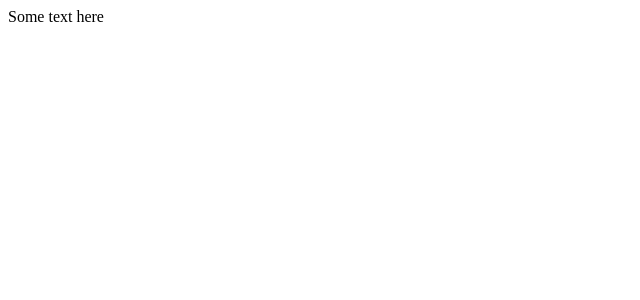
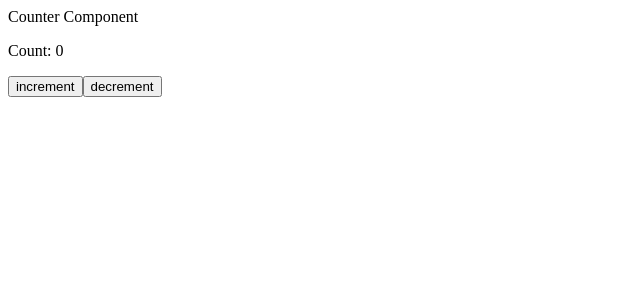
Before and after one commit to truelav/Advanced-School, a React app: page / in a window 1280 px wide. Shown: the top 300 px of the page, without its empty margins (0-640 px from the left). Built offline with nearby package versions, Linux system fonts and the light colour scheme.

Commit message:
src Folder | added basic counter components to test if react hooks and react imports work

```diff
--- /dev/null
+++ b/src/components/Counter.tsx
@@ -0,0 +1,20 @@
+import { useState } from "react";
+
+export const Counter = () => {
+  const [count, setCount] = useState(0);
+
+  const incrementCount = () => {
+    setCount(count + 1);
+  };
+  const decrementCount = () => {
+    setCount(count - 1);
+  };
+
+  return (
+    <div>
+      <p>Count: {count}</p>
+      <button onClick={incrementCount}>increment</button>
+      <button onClick={decrementCount}>decrement</button>
+    </div>
+  );
+};
--- a/src/index.ts
+++ /dev/null
@@ -1,3 +0,0 @@
-import {someFn} from './test'
-
-someFn(123)
--- a/src/index.tsx
+++ b/src/index.tsx
@@ -1,7 +1,12 @@
-import React from "react";
 import { render } from "react-dom";
+import { Counter } from "./components/Counter";
 
-render (
-    <div>Some text here</div>,
-    document.getElementById('root')
-)
+render(
+  <div>
+    Counter Component
+    <div>
+      <Counter />
+    </div>
+  </div>,
+  document.getElementById("root")
+);
--- a/tsconfig.json
+++ b/tsconfig.json
@@ -8,7 +8,7 @@
     "module": "es6",
     // В какую спецификацию компилируем: для поддержки большинства браузеров
     "target": "es5",
-    "jsx": "react",
+    "jsx": "react-jsx",
     // Компилятор будет обрабатывать не только TS файлы, но и JS файлы
     "allowJs": true,
     "moduleResolution": "node",
```
